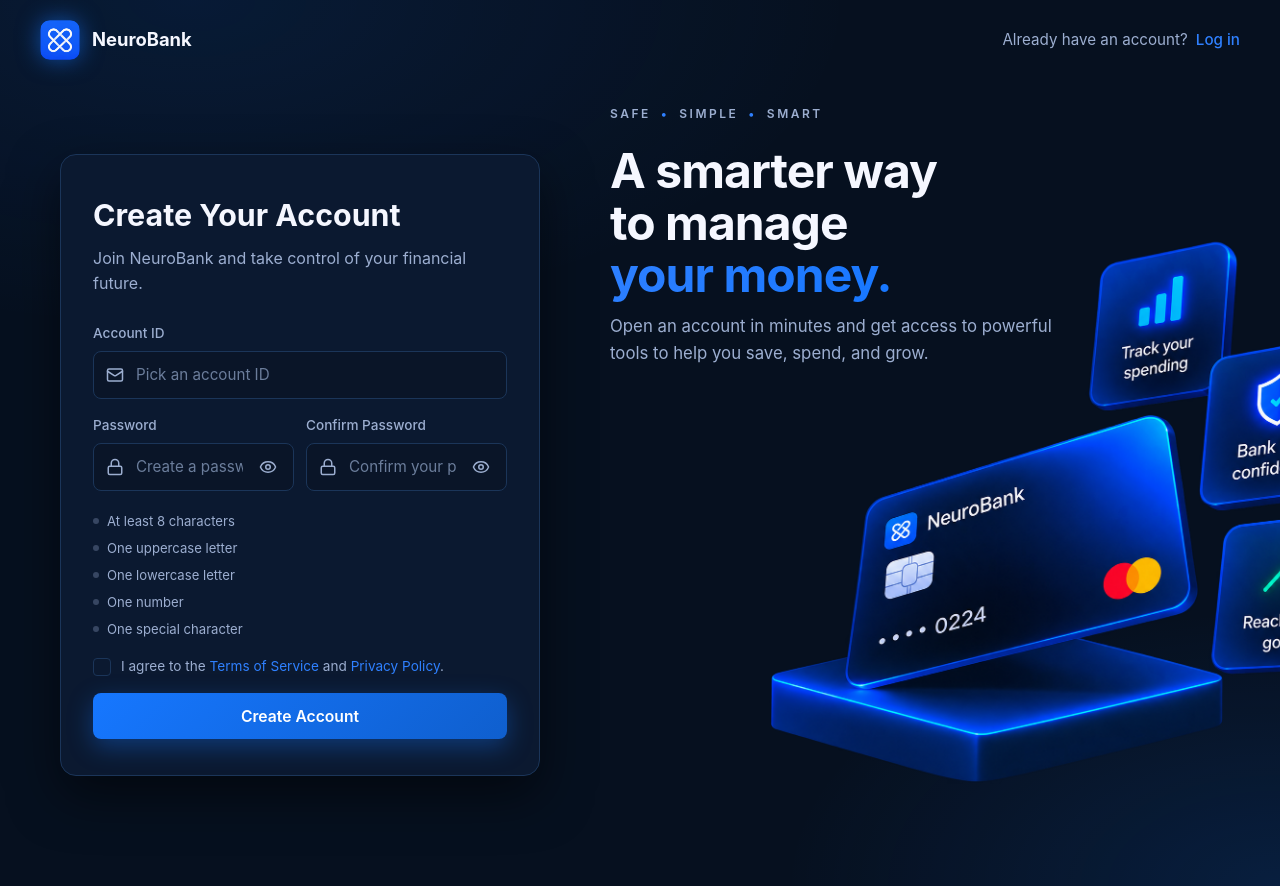
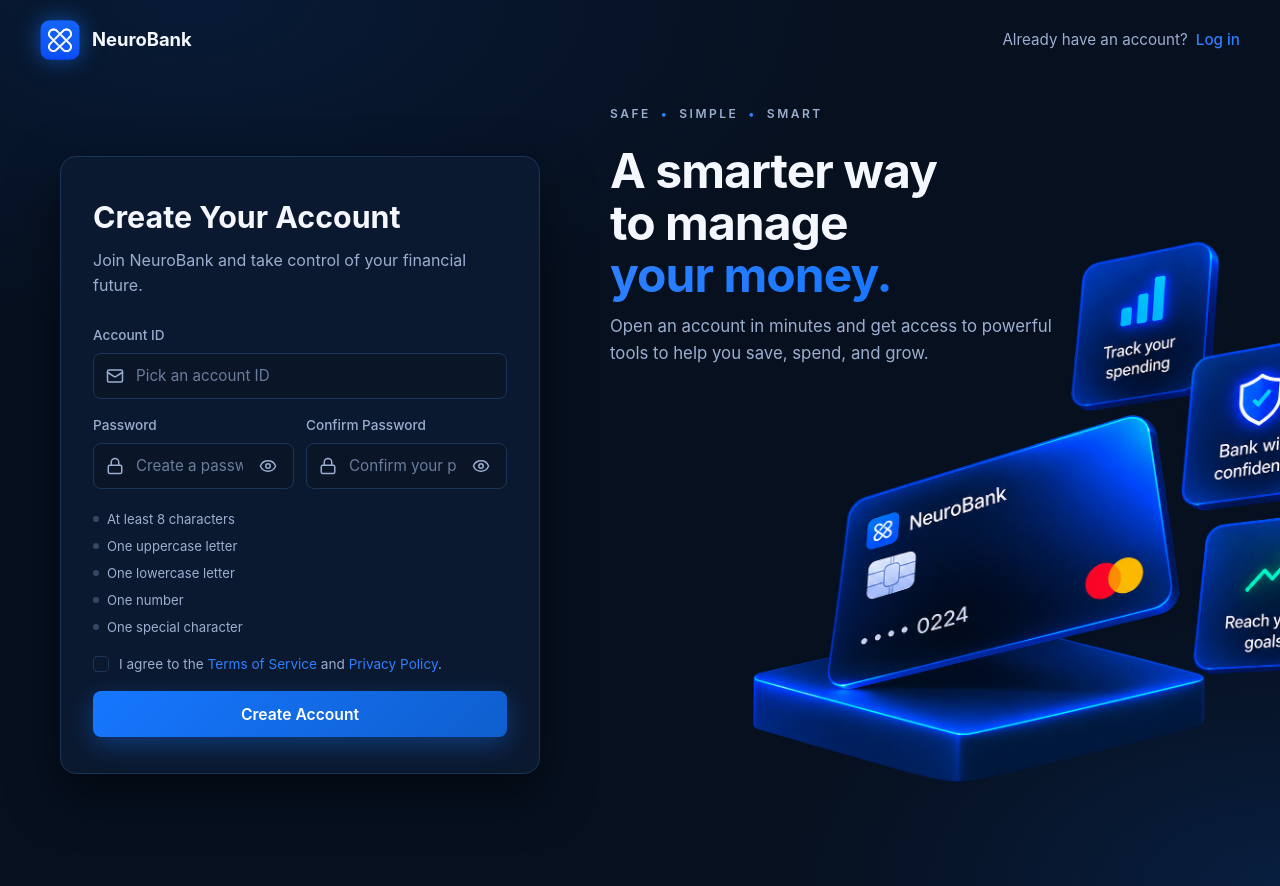
Before and after one commit to jdv75/Bank-Interface-Application, a React (Vite) app: page /register in a window 1280 px wide. Built offline with nearby package versions, Linux system fonts and the light colour scheme.

Commit message:
Fix the card layout for login and sign up
- The cards for both the login and sign up pages extended out right more than the screen border. That has been fixed.

```diff
--- a/src/layouts/AuthLayout.css
+++ b/src/layouts/AuthLayout.css
@@ -8,6 +8,13 @@
         radial-gradient(1100px 550px at 15% 0%, rgba(22, 119, 255, 0.10), transparent 60%),
         radial-gradient(900px 500px at 100% 100%, rgba(22, 119, 255, 0.14), transparent 55%),
         var(--bg-primary);
+}
+
+.auth-shell,
+.auth-shell *,
+.auth-shell *::before,
+.auth-shell *::after {
+    box-sizing: border-box;
 }
 
 /* --- top nav --- */
@@ -66,12 +73,15 @@
     padding: 24px 60px 60px;
     max-width: 1400px;
     width: 100%;
+    min-width: 0;
     margin: 0 auto;
     align-items: center;
 }
 
 /* --- card on the left --- */
 .auth-card {
+    width: 100%;
+    min-width: 0;
     background: var(--bg-card);
     border: 1px solid var(--border-color);
     border-radius: 16px;
@@ -103,6 +113,7 @@
     display: flex;
     flex-direction: column;
     gap: 6px;
+    min-width: 0;
 }
 
 .auth-field label {
@@ -113,6 +124,8 @@
 
 .auth-field-control {
     display: flex;
+    width: 100%;
+    min-width: 0;
     align-items: center;
     gap: 10px;
     background: var(--auth-input-bg);
@@ -142,6 +155,7 @@
 
 .auth-field-control input {
     flex: 1;
+    min-width: 0;
     background: transparent;
     border: none;
     outline: none;
```
